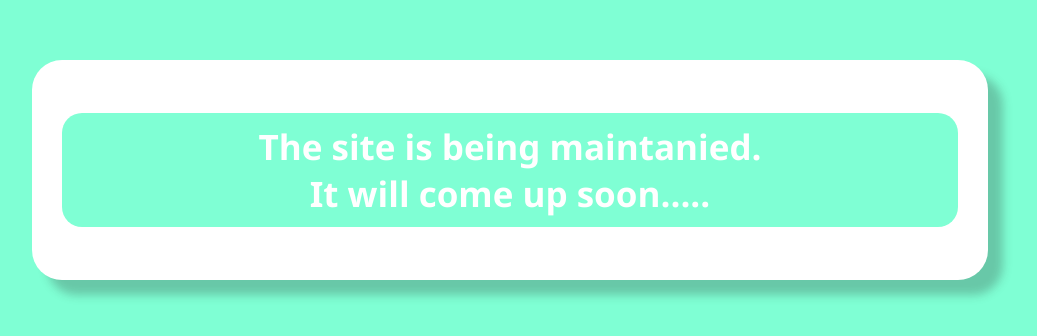
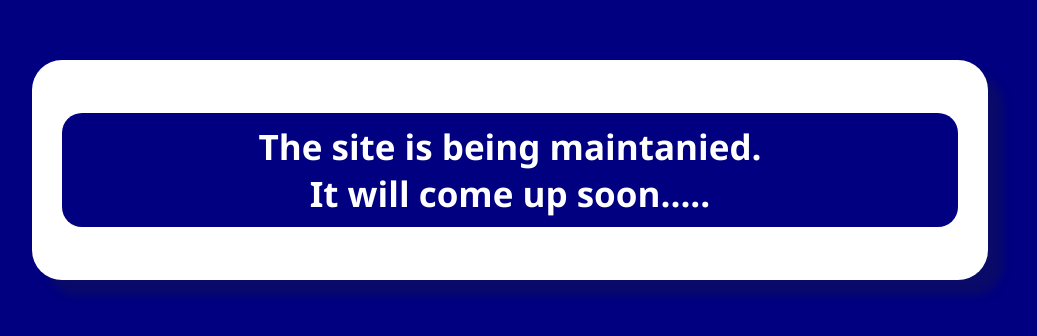
Before and after one commit to Godknows-Jv/Portfolio, a plain HTML site: page index.html in a window 1280 px wide. Shown: the part 230-566 px from the top of the page, without its empty margins (130-1167 px from the left). Drawn offline with Linux system fonts and the light colour scheme.

Commit message:
add color navy to notice page

```diff
--- a/styles.css
+++ b/styles.css
@@ -5,7 +5,7 @@ body{
     align-items: center;
     align-content: center;
     justify-content: center;
-    background-color: aquamarine;
+    background-color: navy;
     height: 100vh;
 }
 
@@ -22,7 +22,7 @@ body{
 h1{
     font-family: 'Segoe UI', Tahoma, Geneva, Verdana, sans-serif;
     font-size: 35px;
-    background-color: aquamarine;
+    background-color: navy;
     color: white;
     padding: 10px;
     border-radius: 20px;
```
